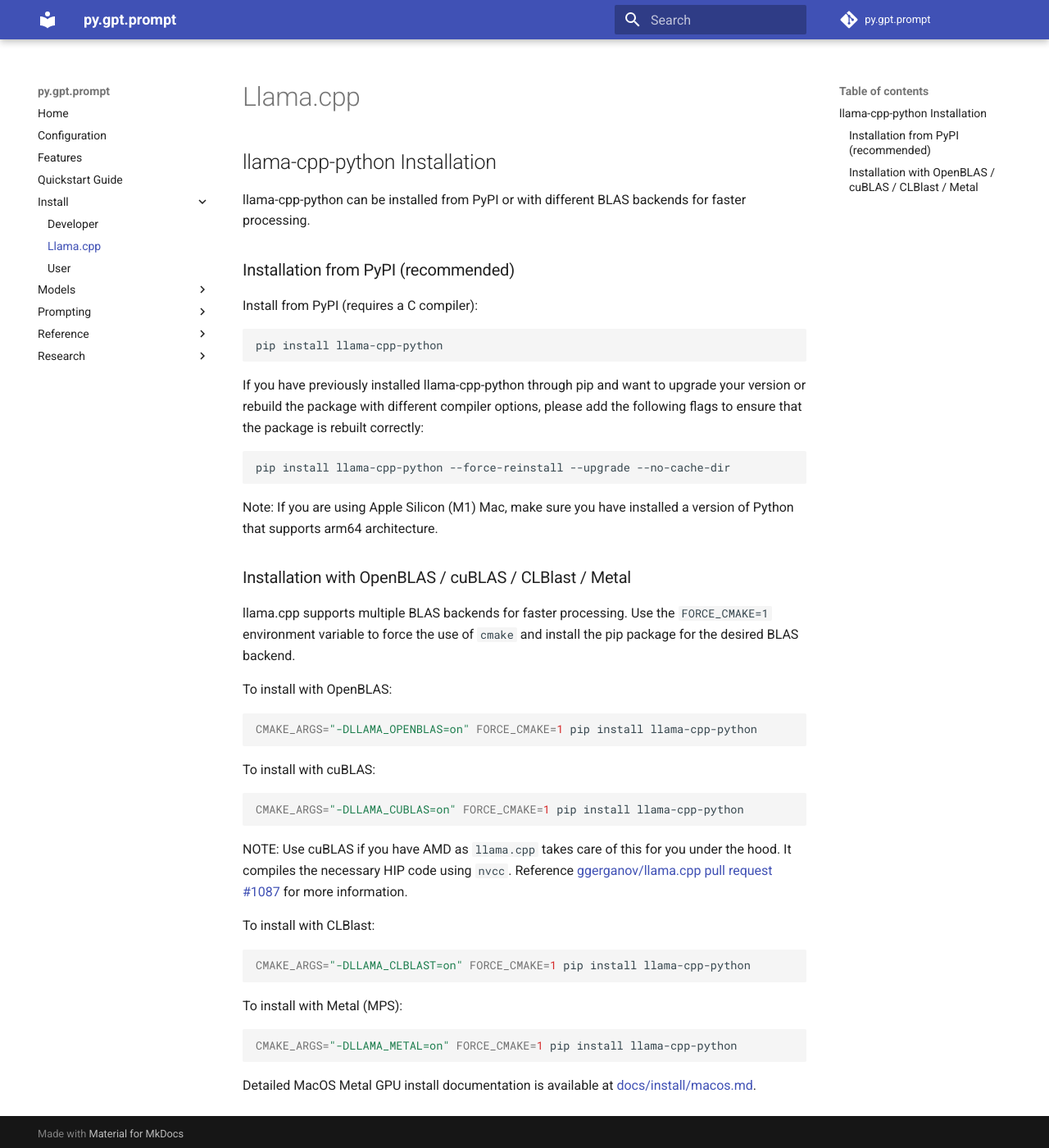
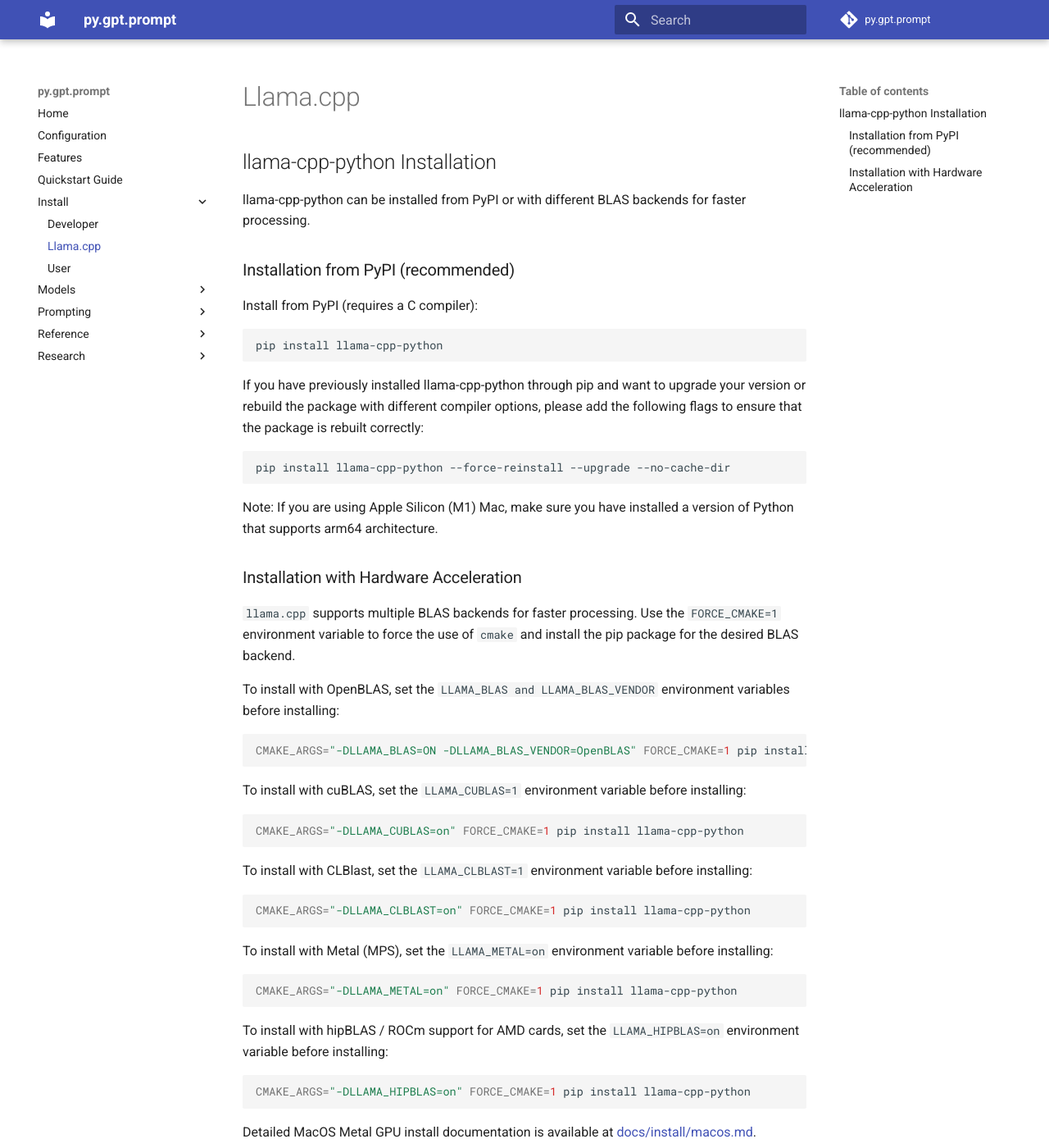
Before and after one commit to teleprint-me/py.gpt.prompt, an MkDocs documentation site: the page built from docs/install/llama.cpp.md, in a window 1280 px wide and 1400 px high. Shown: the whole window at 82% size. Built offline with MkDocs 1.6.1 and Material for MkDocs 9.7.7, drawn with Linux system fonts in a browser that asks for light colours; comment, search, counter and statistics services are not loaded.

Commit message:
chore(docs): Update installation for hardware acceleration
Signed-off-by: teleprint-me <77757836+teleprint-me@users.noreply.github.com>

````diff
--- a/docs/install/llama.cpp.md
+++ b/docs/install/llama.cpp.md
@@ -22,40 +22,46 @@
 Note: If you are using Apple Silicon (M1) Mac, make sure you have installed a
 version of Python that supports arm64 architecture.
 
-### Installation with OpenBLAS / cuBLAS / CLBlast / Metal
+### Installation with Hardware Acceleration
 
-llama.cpp supports multiple BLAS backends for faster processing. Use the
+`llama.cpp` supports multiple BLAS backends for faster processing. Use the
 `FORCE_CMAKE=1` environment variable to force the use of `cmake` and install the
 pip package for the desired BLAS backend.
 
-To install with OpenBLAS:
+To install with OpenBLAS, set the `LLAMA_BLAS and LLAMA_BLAS_VENDOR` environment
+variables before installing:
 
 ```bash
-CMAKE_ARGS="-DLLAMA_OPENBLAS=on" FORCE_CMAKE=1 pip install llama-cpp-python
+CMAKE_ARGS="-DLLAMA_BLAS=ON -DLLAMA_BLAS_VENDOR=OpenBLAS" FORCE_CMAKE=1 pip install llama-cpp-python
 ```
 
-To install with cuBLAS:
+To install with cuBLAS, set the `LLAMA_CUBLAS=1` environment variable before
+installing:
 
 ```bash
 CMAKE_ARGS="-DLLAMA_CUBLAS=on" FORCE_CMAKE=1 pip install llama-cpp-python
 ```
 
-NOTE: Use cuBLAS if you have AMD as `llama.cpp` takes care of this for you under
-the hood. It compiles the necessary HIP code using `nvcc`. Reference
-[ggerganov/llama.cpp pull request #1087](https://github.com/ggerganov/llama.cpp/pull/1087)
-for more information.
-
-To install with CLBlast:
+To install with CLBlast, set the `LLAMA_CLBLAST=1` environment variable before
+installing:
 
 ```bash
 CMAKE_ARGS="-DLLAMA_CLBLAST=on" FORCE_CMAKE=1 pip install llama-cpp-python
 ```
 
-To install with Metal (MPS):
+To install with Metal (MPS), set the `LLAMA_METAL=on` environment variable
+before installing:
 
 ```bash
 CMAKE_ARGS="-DLLAMA_METAL=on" FORCE_CMAKE=1 pip install llama-cpp-python
 ```
 
+To install with hipBLAS / ROCm support for AMD cards, set the `LLAMA_HIPBLAS=on`
+environment variable before installing:
+
+```bash
+CMAKE_ARGS="-DLLAMA_HIPBLAS=on" FORCE_CMAKE=1 pip install llama-cpp-python
+```
+
 Detailed MacOS Metal GPU install documentation is available at
 [docs/install/macos.md](https://llama-cpp-python.readthedocs.io/en/latest/install/macos/).
````
